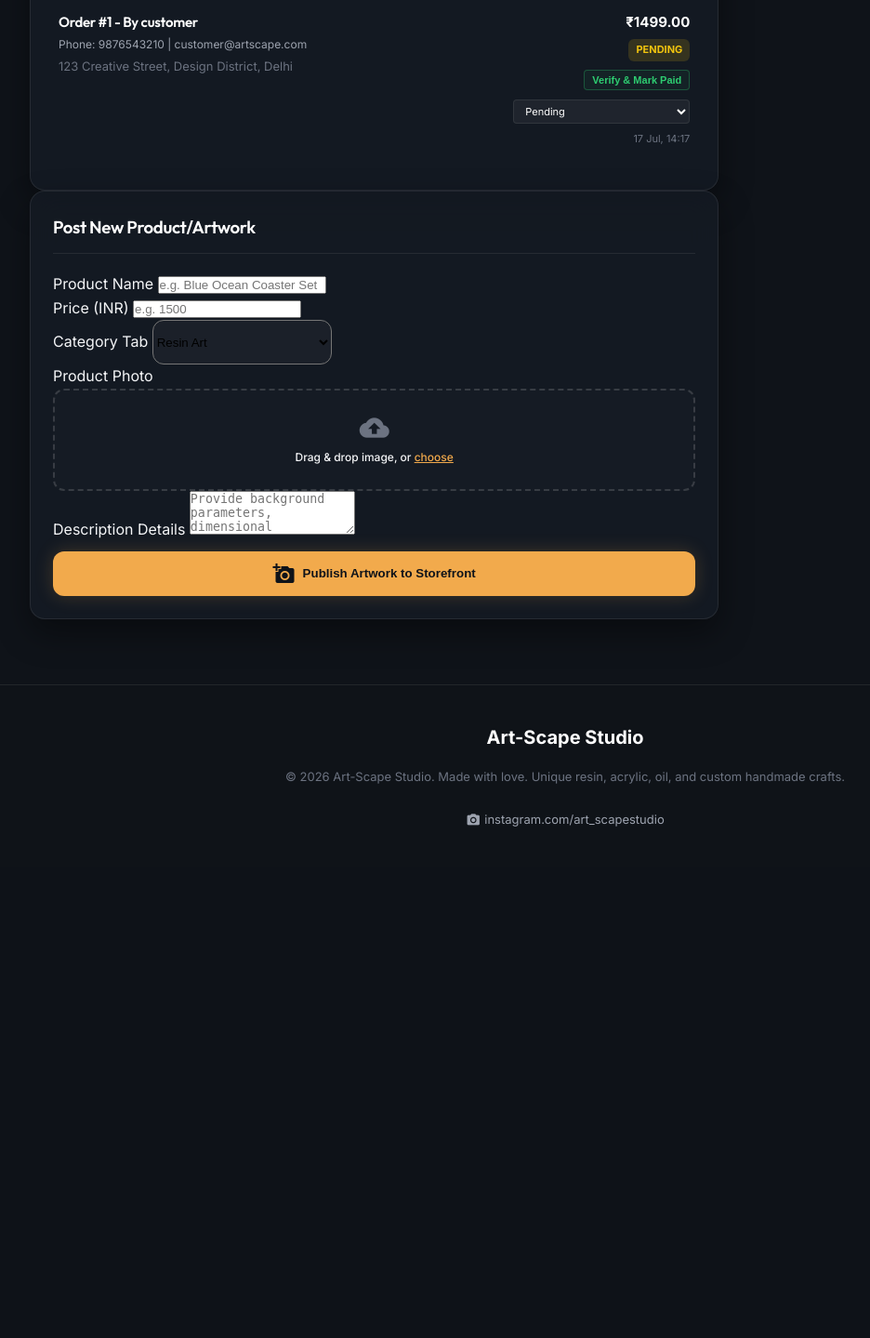
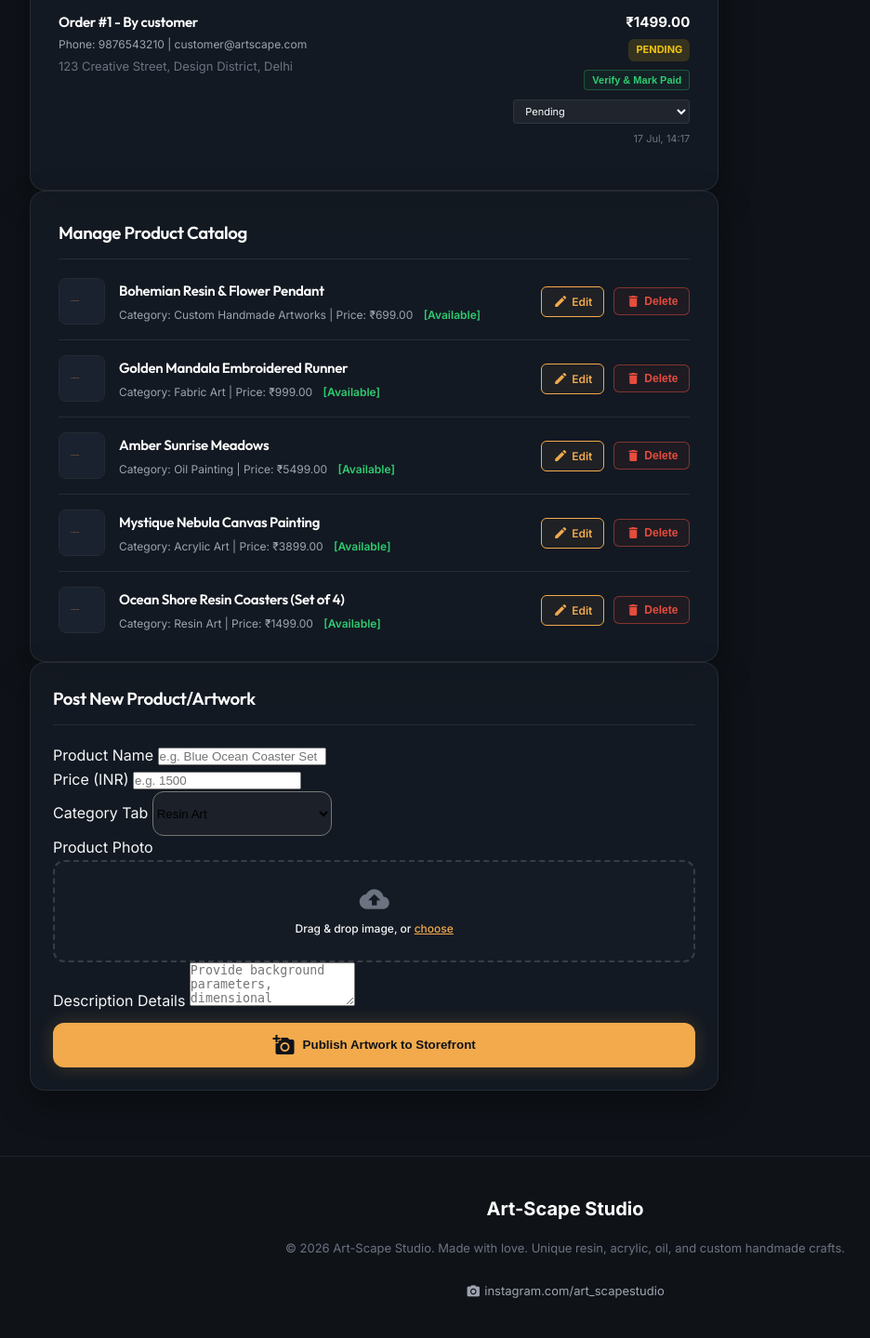
Before and after one commit to Anup4503/artscape, a Django app: page /admin-dashboard/ in a window 1280 px wide. Shown: the part 977-2416 px from the top of the page at 93% size, without its empty margins (32-968 px from the left). Before the commit the page ends 1866 px from the top, so only its background shows below. Run offline with Django 5.2, Linux system fonts and the light colour scheme; a user stored in the database is signed in; data comes from the database, SQL or seed files in the repository; data that the repository does not hold is empty; some libraries are stand-ins or nearby versions.

Commit message:
Enhance admin dashboard with product management features
Added styles for product rows and implemented product catalog management section.

```diff
--- a/shop/templates/shop/admin_dashboard.html
+++ b/shop/templates/shop/admin_dashboard.html
@@ -52,6 +52,20 @@
     .add-product-panel {
         padding: 24px;
         margin-bottom: 30px;
+    }
+
+    /* Product row style */
+    .product-row {
+        padding-bottom: 16px;
+        border-bottom: 1px solid var(--border-color);
+        display: flex;
+        justify-content: space-between;
+        align-items: center;
+        font-size: 14px;
+    }
+    .product-row:last-child {
+        border-bottom: none;
+        padding-bottom: 0;
     }
 
     /* Drag & Drop Visual zone styling */
@@ -287,6 +301,49 @@
             {% endif %}
         </div>
 
+        <!-- Product Catalog Management -->
+        <div class="log-panel glass-panel" style="margin-bottom:40px;">
+            <h3 style="border-bottom:1px solid var(--border-color); padding-bottom:12px; margin-bottom:20px; color:#ffffff;">Manage Product Catalog</h3>
+
+            {% if products %}
+                <div style="display:flex; flex-direction:column; gap:16px;">
+                    {% for product in products %}
+                        <div class="product-row">
+                            <div style="display: flex; align-items: center; gap: 15px;">
+                                <img src="{{ product.image.url }}" alt="{{ product.name }}" style="width: 50px; height: 50px; object-fit: cover; border-radius: 8px; border: 1px solid var(--border-color);">
+                                <div>
+                                    <h4 style="font-size:15px; color:#ffffff; margin: 0;">{{ product.name }}</h4>
+                                    <p style="font-size:12px; color:var(--text-sub); margin: 4px 0 0 0;">
+                                        Category: {{ product.get_category_display }} | Price: ₹{{ product.price }}
+                                        {% if not product.available %}
+                                            <span style="color: #e74c3c; font-weight: 600; margin-left: 8px;">[Unavailable]</span>
+                                        {% else %}
+                                            <span style="color: #2ecc71; font-weight: 600; margin-left: 8px;">[Available]</span>
+                                        {% endif %}
+                                    </p>
+                                </div>
+                            </div>
+
+                            <div style="display: flex; gap: 10px; align-items: center;">
+                                <a href="{% url 'admin_edit_product' product.id %}" class="glow-btn-secondary" style="padding: 6px 12px; font-size: 12px; border-radius: 6px; text-decoration: none; color: var(--primary); border: 1px solid var(--primary); background: rgba(242, 168, 76, 0.05); display: inline-flex; align-items: center; gap: 4px;">
+                                    <span class="material-icons" style="font-size:16px;">edit</span> Edit
+                                </a>
+
+                                <form action="{% url 'admin_delete_product' product.id %}" method="POST" onsubmit="return confirm('Are you sure you want to delete \'{{ product.name|escapejs }}\'?');" style="margin: 0;">
+                                    {% csrf_token %}
+                                    <button type="submit" class="glow-btn-secondary" style="padding: 6px 12px; font-size: 12px; border-radius: 6px; color: #e74c3c; border: 1px solid rgba(231, 76, 60, 0.5); background: rgba(231, 76, 60, 0.05); cursor: pointer; display: inline-flex; align-items: center; gap: 4px;">
+                                        <span class="material-icons" style="font-size:16px;">delete</span> Delete
+                                    </button>
+                                </form>
+                            </div>
+                        </div>
+                    {% endfor %}
+                </div>
+            {% else %}
+                <p style="color:var(--text-sub); text-align:center; padding:20px;">No products in the catalog yet.</p>
+            {% endif %}
+        </div>
+
         <!-- Post New Product Form -->
         <div class="add-product-panel glass-panel">
             <h3 style="border-bottom:1px solid var(--border-color); padding-bottom:12px; margin-bottom:20px; color:#ffffff;">Post New Product/Artwork</h3>
```
